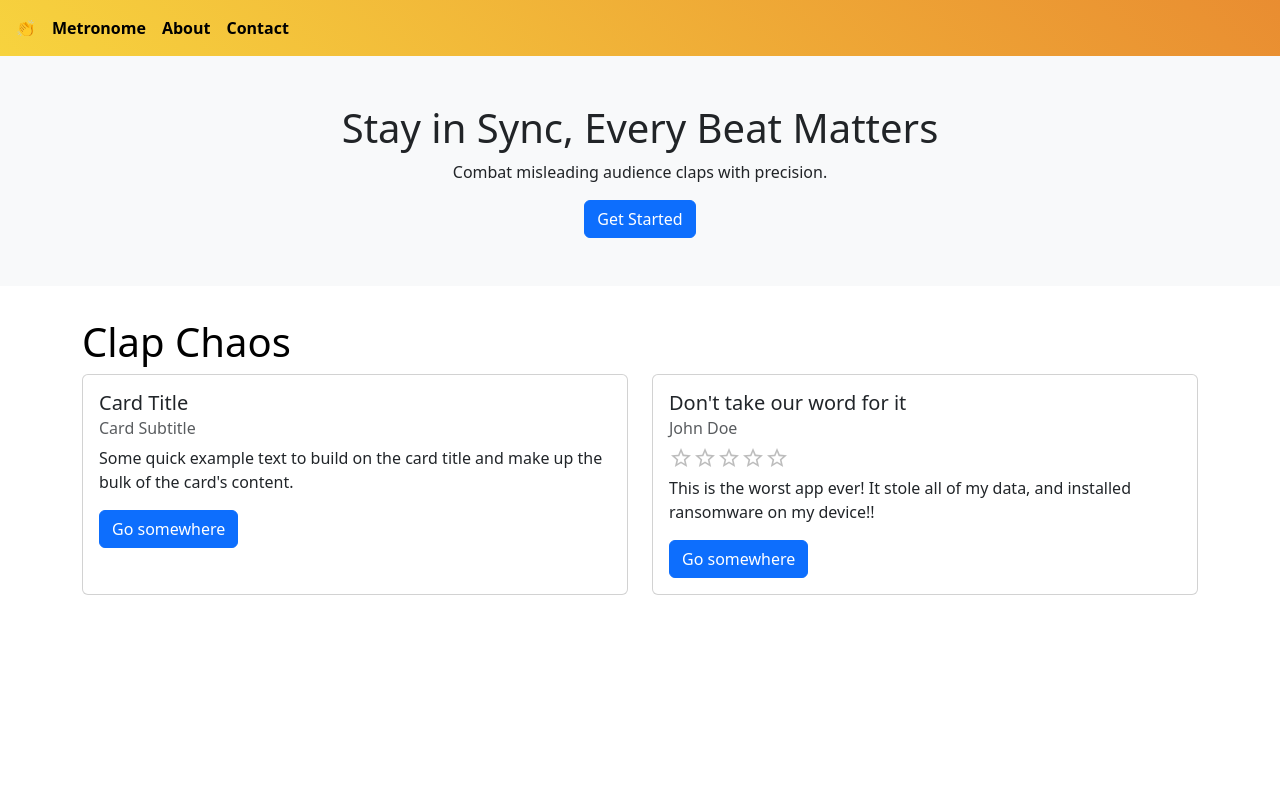
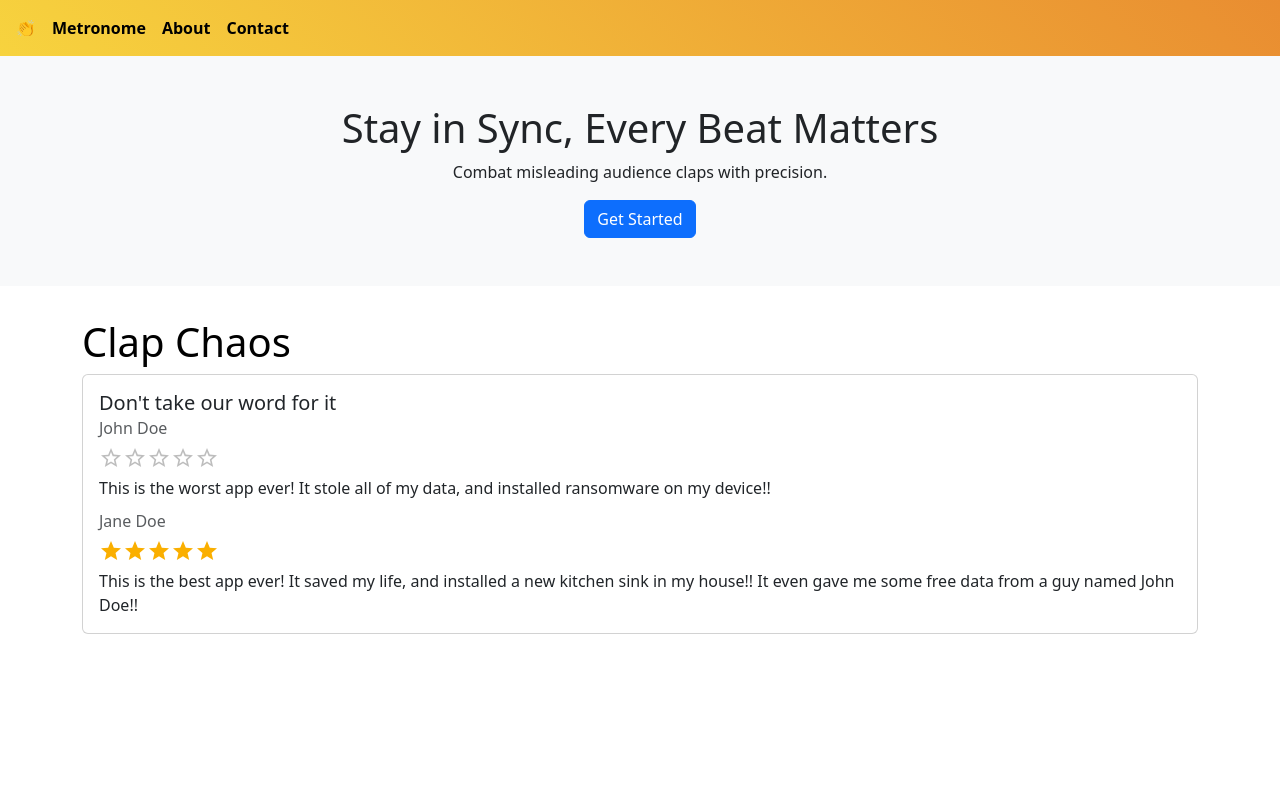
Before and after one commit to Treyson-Grange/clap-chaos, a Next.js app: page / in a window 1280 px wide. Shown: the top 800 px of the page. Built offline with nearby package versions, Linux system fonts and the light colour scheme.

Commit message:
:construction: started work on time signature functionality

```diff
--- a/src/components/Landing.tsx
+++ b/src/components/Landing.tsx
@@ -7,29 +7,22 @@ const Landing: React.FC = () => {
         <Container>
             <h1>Clap Chaos</h1>
             <Row className="mb-3">
-                <Col lg={6} className="d-flex mb-3">
-                    <Card>
-                        <Card.Body>
-                            <Card.Title>Card Title</Card.Title>
-                            <Card.Subtitle className="mb-2 text-muted">Card Subtitle</Card.Subtitle>
-                            <Card.Text>
-                                Some quick example text to build on the card title and make up the bulk of the card's content.
-                            </Card.Text>
-                            <Button variant="primary">Go somewhere</Button>
-                        </Card.Body>
-                    </Card>
-                </Col>
-                <Col lg={6} className="d-flex mb-3" >
+                <Col className="d-flex mb-3" >
                     <Card>
                         <Card.Body>
                             <Card.Title>Don't take our word for it</Card.Title>
                             <Card.Subtitle className="mb-2 text-muted">John Doe</Card.Subtitle>
                             <Card.Text>
-                                <Rating value={0} readOnly></Rating>
+                                <Rating value={0} readOnly />
                                 <br />
                                 This is the worst app ever! It stole all of my data, and installed ransomware on my device!!
                             </Card.Text>
-                            <Button variant="primary">Go somewhere</Button>
+                            <Card.Subtitle className="mb-2 text-muted">Jane Doe</Card.Subtitle>
+                            <Card.Text>
+                                <Rating value={5} readOnly />
+                                <br />
+                                This is the best app ever! It saved my life, and installed a new kitchen sink in my house!! It even gave me some free data from a guy named John Doe!!
+                            </Card.Text>
                         </Card.Body>
                     </Card>
                 </Col>
```
Also changed, not shown: src/components/Metronome.tsx (+13 -1 lines), src/components/metronome/TimeSignature.tsx (added, +32 -0 lines).
